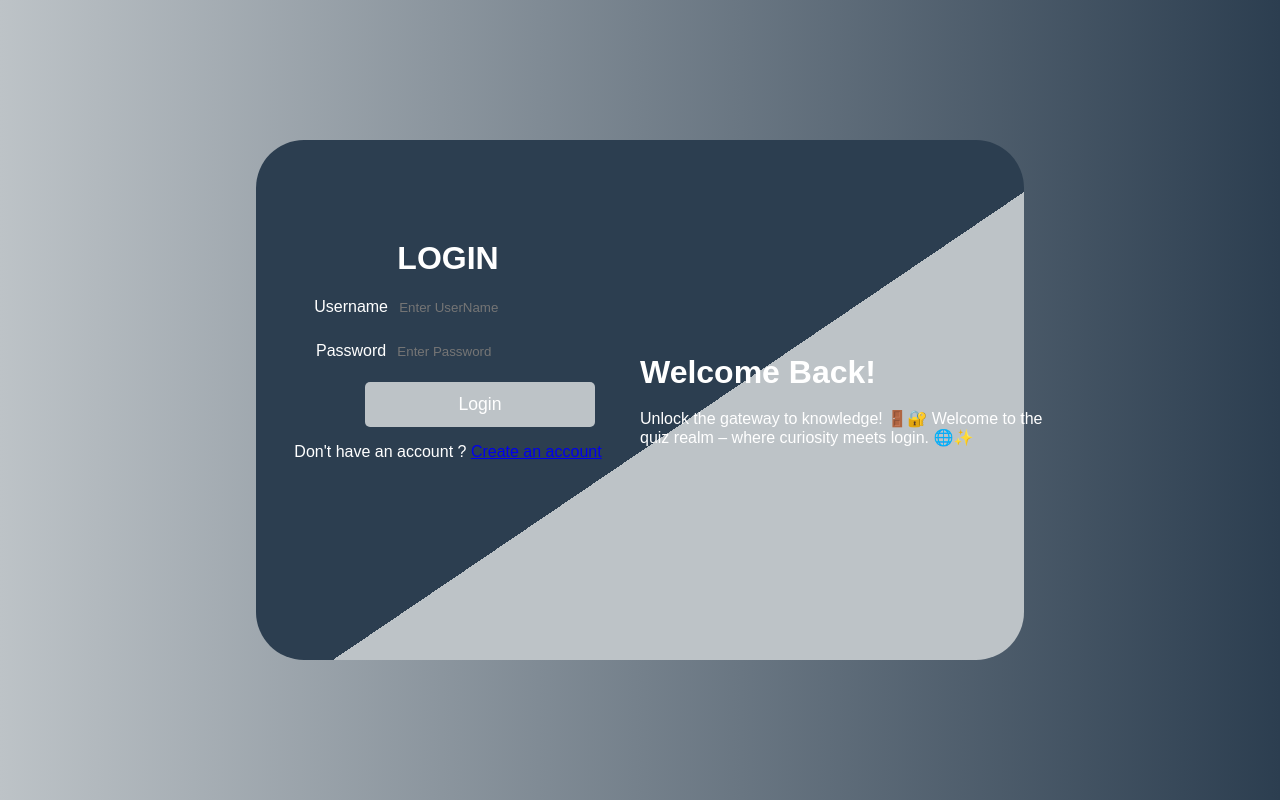
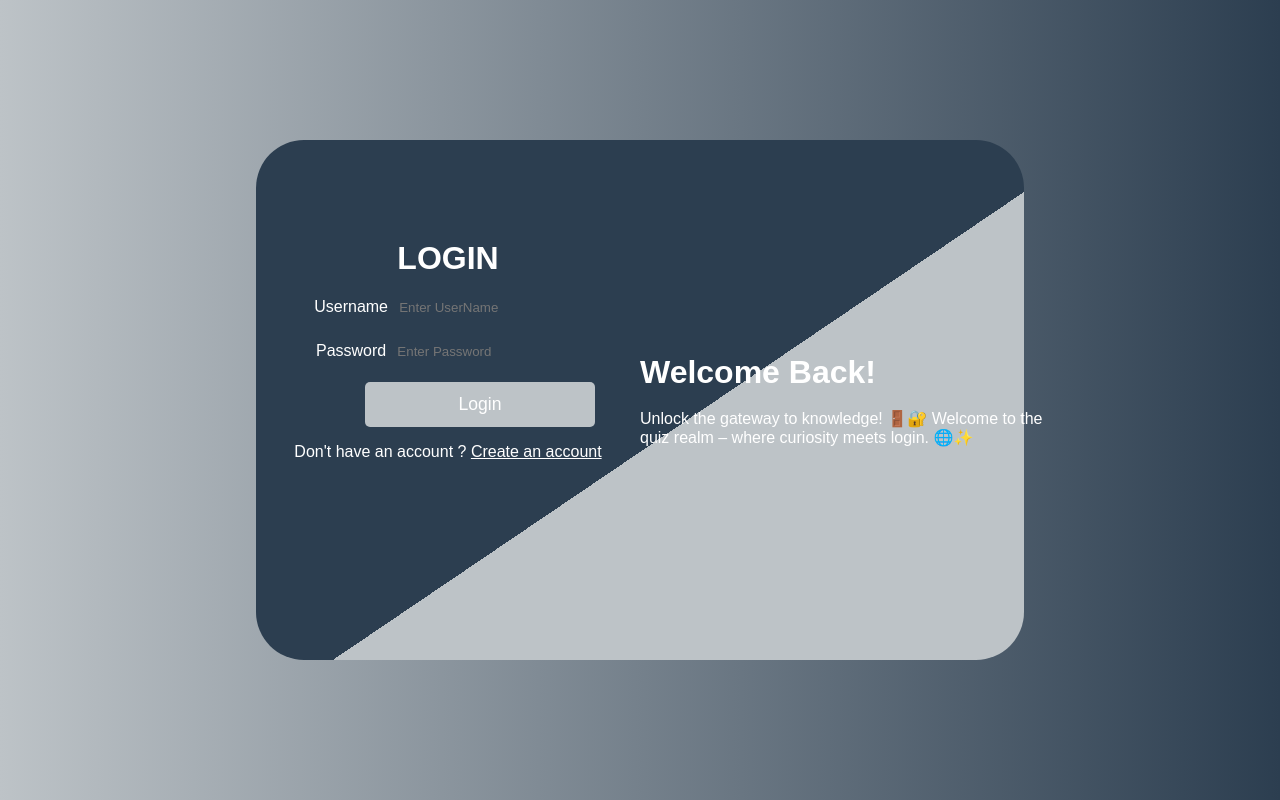
Before and after one commit to Asthasingh10/quiz-website, a PHP site: page /login.php in a window 1280 px wide. Run offline with PHP 8.4, Linux system fonts and the light colour scheme.

Commit message:
succesfull site

```diff
--- a/index.php
+++ b/index.php
@@ -51,7 +51,7 @@
         </div>
     </nav>
     <div class="content-page" id="home">
-        <div> <br><br>
+        <div>
             <p>
             <h1> 🎉 Hello Quiz Enthusiasts! 🎉 </h1> <br>
             Whether you're here to test your knowledge, challenge your friends, or discover something new, we're
--- a/login.css
+++ b/login.css
@@ -81,3 +81,6 @@ body{
     display: flex;
     flex-direction: column;
 }
+.newac a{
+    color: white;
+}
```
